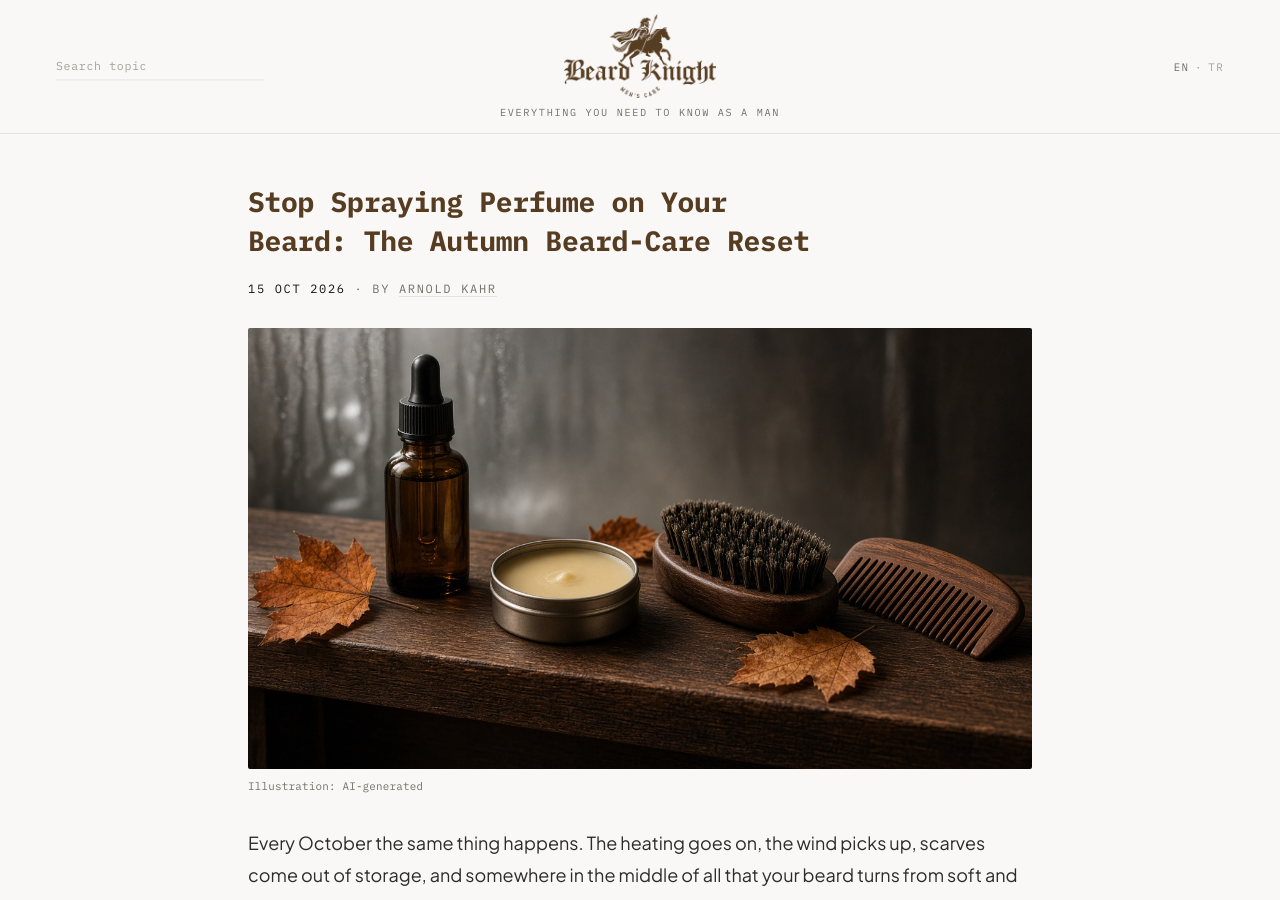
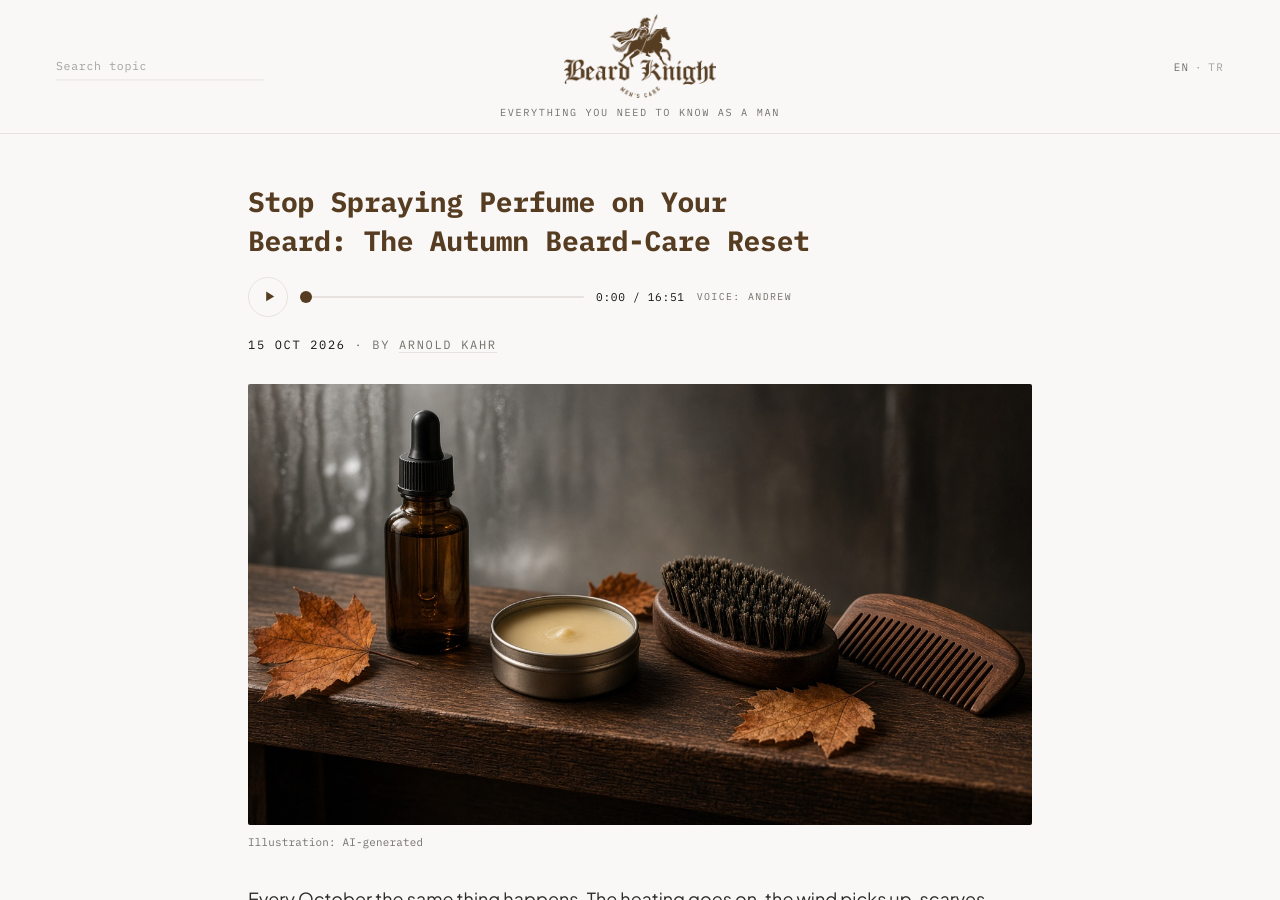
Before and after one commit to architect-high-level-core/beard-knight, a Jekyll site: the page built from _posts/2026-10-15-stop-spraying-perfume-on-your-beard-the-autumn-beard-care-reset.md, in a window 1280 px wide and 900 px high. Built offline with Jekyll 4.4.1, drawn with Linux system fonts in a browser that asks for light colours; some of the changed lines change nothing that is shown.

Commit message:
Add read-aloud audio for EN posts (batch 17, 1 mp3)

```diff
--- a/_posts/2026-10-15-stop-spraying-perfume-on-your-beard-the-autumn-beard-care-reset.md
+++ b/_posts/2026-10-15-stop-spraying-perfume-on-your-beard-the-autumn-beard-care-reset.md
@@ -7,6 +7,9 @@ image_alt: "Beard oil bottle, wooden comb, boar bristle brush and a tin of beard
 description: "Every October the same thing happens. The heating goes on, the wind picks up, scarves come out of storage, and somewhere in the middle of all that your…"
 image: /assets/img/2026-10-15-stop-spraying-perfume-on-your-beard-the-autumn-beard-care-reset.jpg
 image_credit: "Illustration: AI-generated"
+audio: /assets/audio/stop-spraying-perfume-on-your-beard-the-autumn-beard-care-reset.mp3
+audio_voice: Andrew
+audio_duration: "16:51"
 ---
 
 Every October the same thing happens. The heating goes on, the wind picks up, scarves come out of storage, and somewhere in the middle of all that your beard turns from soft and tidy into a dry, itchy, flaky mess. At the same time, social media is busy handing out "beard hacks" that sound clever and then make the problem worse.
```
Also changed, not shown: 1 other file.
